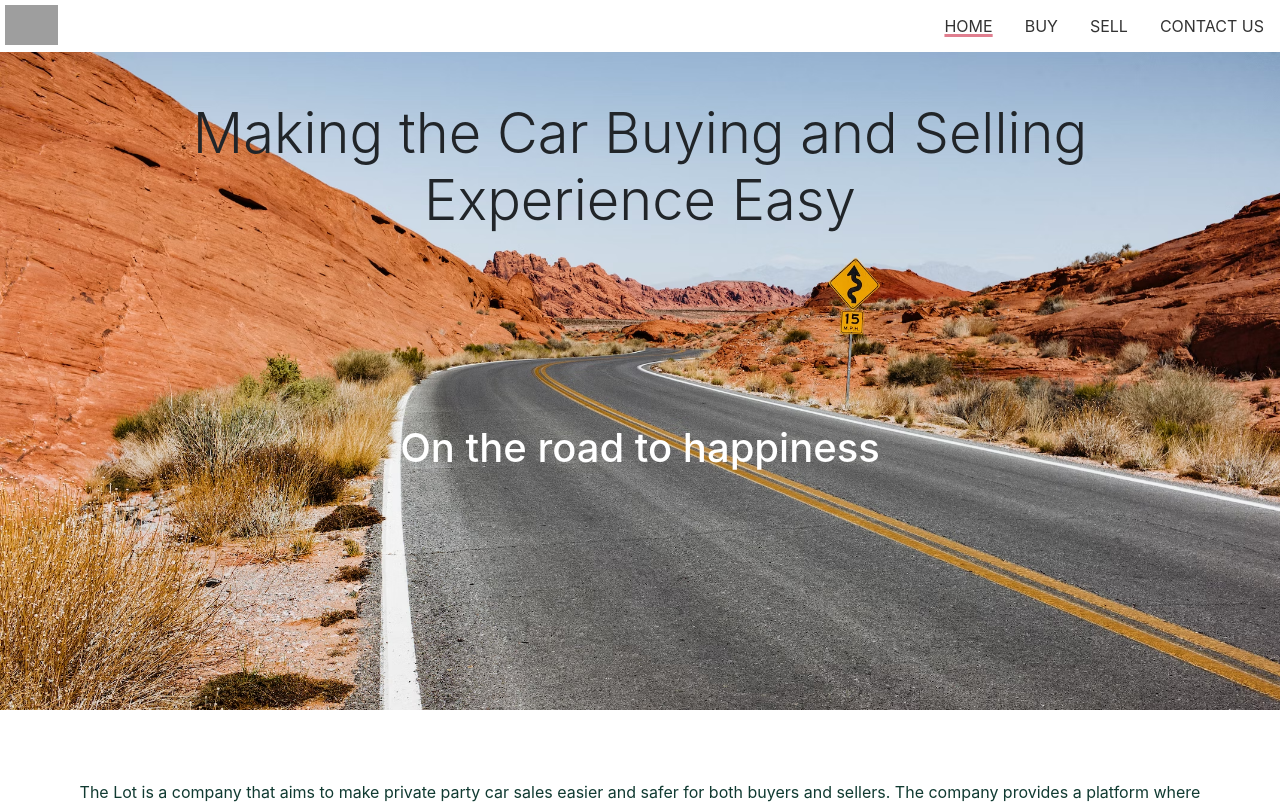
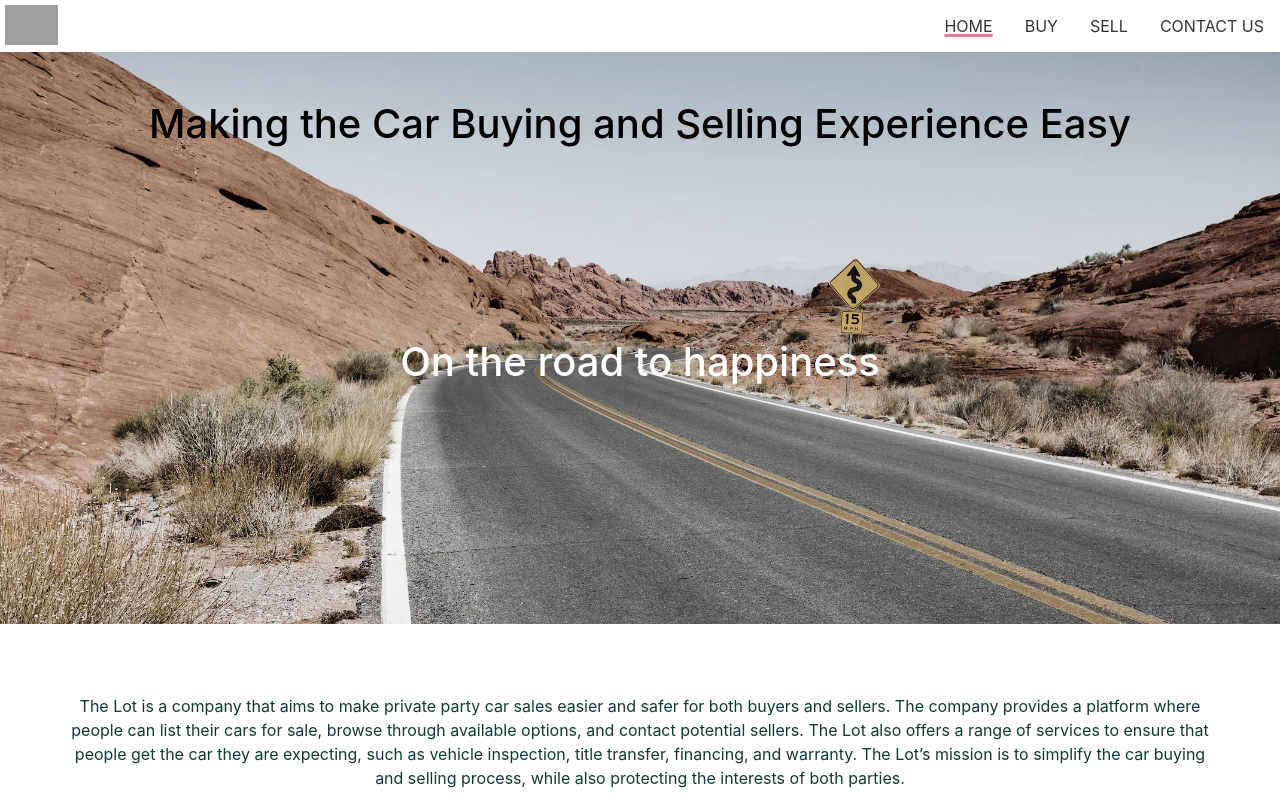
Before and after one commit to keira-mclean/capstone-cjk-be, a React (Create React App) app in the folder frontend/: page / in a window 1280 px wide. Shown: the top 804 px of the page. Built offline with nearby package versions, Linux system fonts and the light colour scheme; grey boxes are pictures that could not be loaded; the HTML template or start-up script is replaced by a standard one.

Commit message:
img grayscale home/contact

```diff
--- a/frontend/src/pages/Contact.js
+++ b/frontend/src/pages/Contact.js
@@ -27,10 +27,11 @@ const Contact = () => {
 
   return (
     <>
-      <div className="homeMenu jumboTron container-fluid bg-light p-5" style={{ backgroundImage: `url(${heroImage})` }}>
-        <h1 className="display-4">Contact Us</h1>
+      <div><div id="home-img" className="container-fluid bg-light p-5" style={{ backgroundImage: `url(${heroImage})` }}>
+        <h1 className="home-text-lg">Contact Us</h1>
 
-        <h5 className="heroText">Make the road your journey</h5>
+        <h5 className="home-text-md">Make the road your journey</h5>
+      </div>
       </div>
       <div className="contactDiv">
         <h2 className="mb-3">Contact Us</h2>
--- a/frontend/src/pages/Home.css
+++ b/frontend/src/pages/Home.css
@@ -2,9 +2,9 @@
     text-align: center;
 }
 
-.homeMenu {
+#home-img {
     background-size: cover;
-    background-color: white;
+    filter: grayscale(60%);
 
 }
 
@@ -24,7 +24,10 @@
     background-color: rgb(232, 150, 150);
     color: white;
 }
-.heroText {
+.home-text-lg {
+    filter: contrast(1000%)
+}
+.home-text-md {
     color: white;
     margin: 40px;
     padding: 150px;
--- a/frontend/src/pages/Home.js
+++ b/frontend/src/pages/Home.js
@@ -11,12 +11,13 @@ export default function Home(props) {
 
   return (
     <>
-      <div className="homeMenu jumboTron container-fluid bg-light p-5" style={{ backgroundImage: `url(${heroImage})` }}>
-        <h1 className="display-4">Making the Car Buying and Selling Experience Easy</h1>
+      <div>
+        <div id="home-img" className="container-fluid bg-light p-5" style={{ backgroundImage: `url(${heroImage})` }}>
+        <h1 className="home-text-lg">Making the Car Buying and Selling Experience Easy</h1>
 
-        <h5 className="heroText">On the road to happiness</h5>
+        <h5 className="home-text-md">On the road to happiness</h5>
       </div>
-
+      </div>
       <p className="companyInfo">
         The Lot is a company that aims to make private party car sales easier and safer for both buyers and sellers.
         The company provides a platform where people can list their cars for sale, browse through available options,
```
